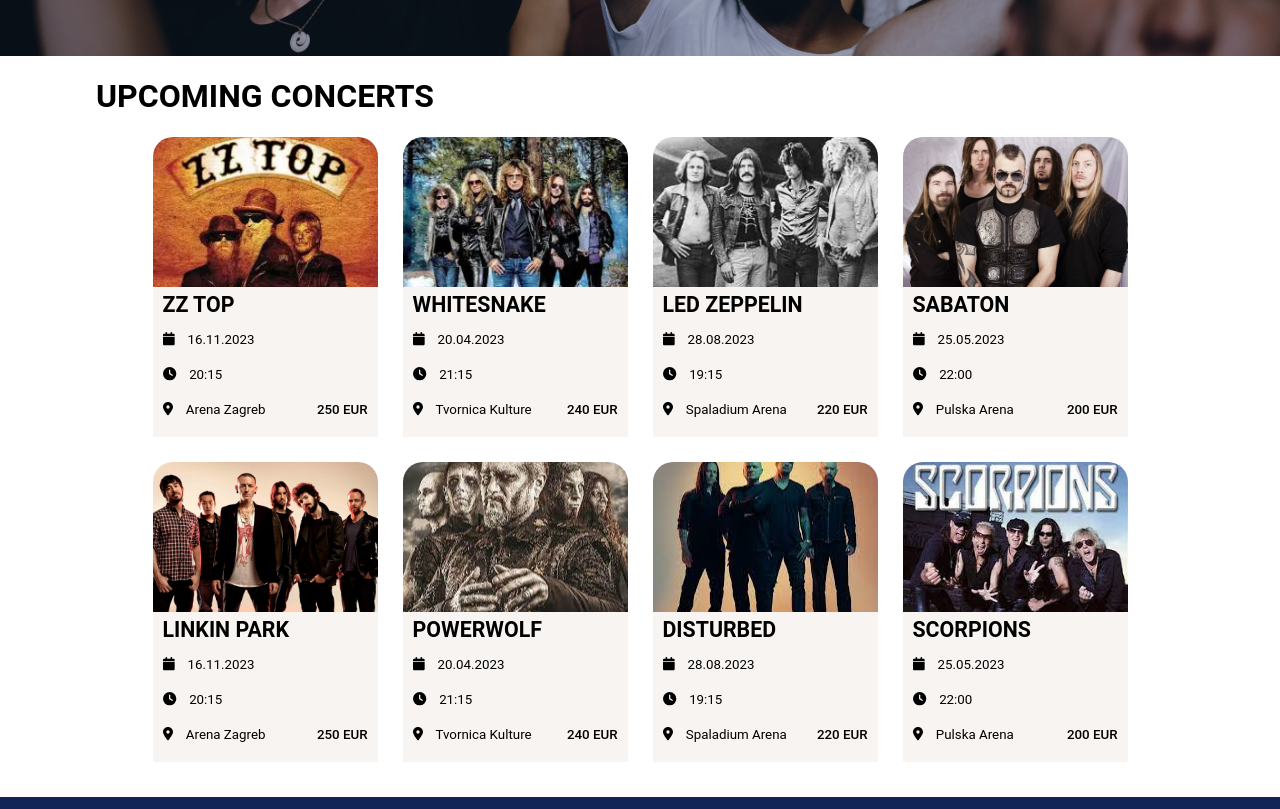
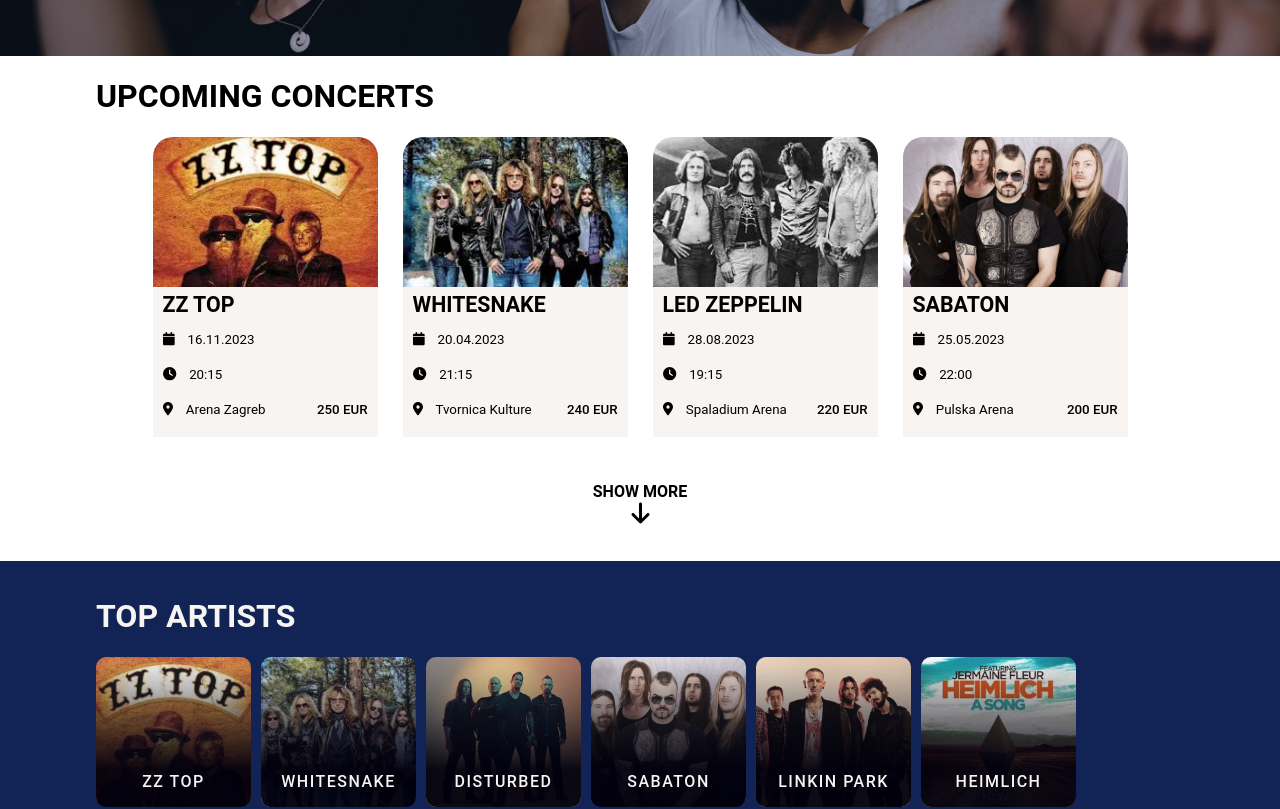
Before and after one commit to vorDa123/Zavrsni_Rad_dkuharic, a Vue app in the folder Koncertus/: page / in a window 1280 px wide. Shown: the part 520-1329 px from the top of the page. Built offline with nearby package versions, Linux system fonts and the light colour scheme.

Commit message:
show more development
Started show more button development

```diff
--- a/Koncertus/src/assets/styles.css
+++ b/Koncertus/src/assets/styles.css
@@ -102,6 +102,7 @@
   width: 100%;
   height: 450px;
   cursor: pointer;
+  margin-bottom: 20px;
 }
 
 .concertCardImage {
@@ -949,6 +950,17 @@
   margin: 0 auto;
 }
 
+.showMoreArrow{
+  transform: rotate(90deg);
+  font-size: 18pt;
+  cursor: pointer;
+}
+
+.showMoreContainer{
+  margin-top: 25px;
+  font-weight: bold;
+}
+
 @media only screen and (1441px <= width <= 1536px) {
   .wrapper {
     max-width: 85%;
--- a/Koncertus/src/components/UpcomingConcerts.vue
+++ b/Koncertus/src/components/UpcomingConcerts.vue
@@ -6,12 +6,8 @@
         <font-awesome-icon icon="fa-solid fa-calendar" />
         <font-awesome-icon icon="fa-brands fa-facebook" />
       -->
-      <div class="concertCardContainer">
-        <div
-          class="concertCard flicking-panel"
-          v-for="concert in upcomingConcertsArray"
-          :key="concert.id"
-        >
+    <div class="concertCardContainer" v-for="(row, index) in rows" :key="index">
+      <div class="concertCard" v-for="concert in row" :key="concert.id">
         <div
           class="concertCardImage"
           :style="backgroundImageStyles(concert)"
@@ -45,6 +41,10 @@
         </div>
       </div>
     </div>
+    <div class="alignCenter showMoreContainer" @click="loadMore">
+      <p class="uppercase">SHOW MORE</p>
+      <font-awesome-icon icon="fa-solid fa-arrow-right" class="showMoreArrow" />
+    </div>
   </div>
 </template>
 <script>
@@ -60,17 +60,14 @@
 import DivljeJagodeImage from "@/assets/img/divljejagode.png";
 import HeimlichImage from "@/assets/img/heimlich.png";
 
-import Flicking from "@egjs/vue3-flicking";
-
 export default {
-  components: {
-    Flicking: Flicking,
-  },
   data() {
     return {
       showModal: false,
       concerts: {},
       search: "",
+      rows: [],
+      initialNumberOfItems: 4,
       upcomingConcertsArray: [
         {
           id: 1,
@@ -107,7 +104,8 @@
           time: "22:00",
           price: 200,
           isrc: SabatonImage,
-        },{
+        },
+        {
           id: 5,
           artist: "Linkin park",
           location: "Arena Zagreb",
@@ -143,6 +141,15 @@
           price: 200,
           isrc: ScorpionsImage,
         },
+        {
+          id: 9,
+          artist: "scorpions",
+          location: "Pulska Arena",
+          date: "25.05.2023",
+          time: "22:00",
+          price: 200,
+          isrc: ScorpionsImage,
+        },
       ],
     };
   },
@@ -156,5 +163,18 @@
       });
     },
   },
+  methods: {
+    loadMore() {
+      const currentRowCount = this.rows.length;
+      const nextCards = this.upcomingConcertsArray.slice(
+        currentRowCount * 4,
+        currentRowCount * 4 + 4
+      );
+      this.rows.push(nextCards);
+    },
+  },
+  mounted() {
+    this.loadMore();
+  },
 };
 </script>
```
Lines whose indentation alone changed are shown as unchanged.
